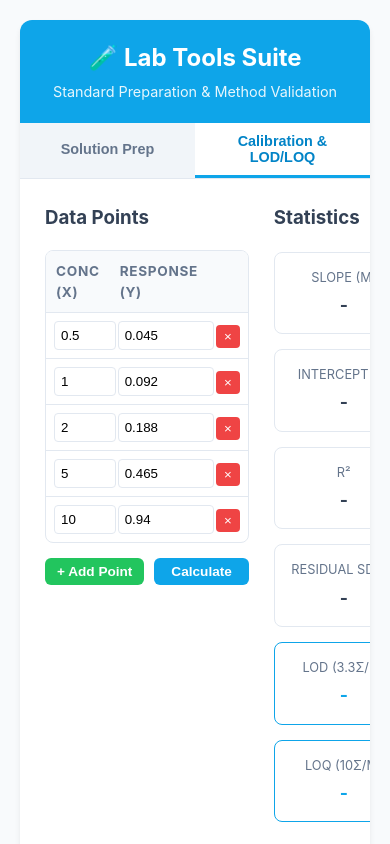
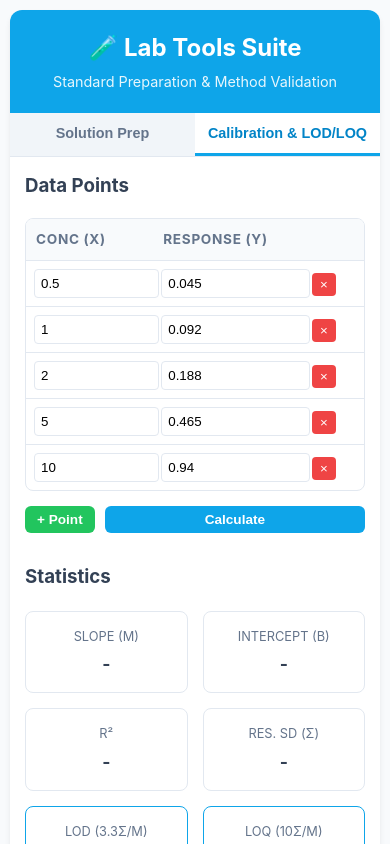
Before and after one commit to vishnusreejith/Lab-std-prep-and-QA-QC-tool, a plain HTML site: page index.html in a window 390 px wide. Both pictures are taken after a click on the button "Calibration & LOD/LOQ". Shown: the top 844 px of the page. Drawn offline with nearby package versions, Linux system fonts and the light colour scheme.

Commit message:
Update index.html

```diff
--- a/index.html
+++ b/index.html
@@ -37,6 +37,8 @@
             border-radius: 12px;
             box-shadow: 0 4px 6px -1px rgba(0, 0, 0, 0.1);
             overflow: hidden;
+            display: flex;
+            flex-direction: column;
         }
 
         /* Header */
@@ -55,6 +57,7 @@
             display: flex;
             border-bottom: 1px solid var(--border);
             background: #f1f5f9;
+            flex-wrap: wrap; /* Allow wrapping on very small screens */
         }
 
         .nav-btn {
@@ -67,6 +70,8 @@
             color: var(--secondary);
             transition: all 0.2s;
             border-bottom: 3px solid transparent;
+            min-width: 140px; /* Ensure click target is decent */
+            white-space: nowrap;
         }
 
         .nav-btn:hover {
@@ -171,6 +176,7 @@
             font-size: 1.5rem;
             font-weight: 700;
             color: var(--primary-dark);
+            word-break: break-all; /* Prevent overflow of long numbers */
         }
 
         .formula-note {
@@ -180,17 +186,26 @@
             font-style: italic;
         }
 
+        /* Calibration Layout */
+        .calib-layout {
+            display: grid;
+            grid-template-columns: 1fr 1.2fr;
+            gap: 25px;
+        }
+
         /* Data Table */
         .data-table-container {
             border: 1px solid var(--border);
             border-radius: 8px;
-            overflow: hidden;
+            overflow-x: auto; /* Allow scrolling on small screens */
             margin-bottom: 15px;
+            -webkit-overflow-scrolling: touch;
         }
 
         table {
             width: 100%;
             border-collapse: collapse;
+            min-width: 250px; /* Ensure table doesn't collapse too much */
         }
 
         th {
@@ -201,6 +216,7 @@
             letter-spacing: 0.05em;
             color: var(--secondary);
             text-align: left;
+            white-space: nowrap;
         }
 
         td {
@@ -213,12 +229,13 @@
             padding: 6px;
             border: 1px solid var(--border);
             border-radius: 4px;
+            min-width: 60px; /* Prevent inputs from vanishing */
         }
 
         /* Stats Grid */
         .stats-grid {
             display: grid;
-            grid-template-columns: repeat(auto-fit, minmax(140px, 1fr));
+            grid-template-columns: repeat(auto-fit, minmax(130px, 1fr));
             gap: 15px;
             margin-top: 20px;
         }
@@ -232,13 +249,14 @@
         }
 
         .stat-label { font-size: 0.8rem; color: var(--secondary); text-transform: uppercase; }
-        .stat-val { font-size: 1.1rem; font-weight: 700; color: var(--text); margin-top: 5px; }
+        .stat-val { font-size: 1.1rem; font-weight: 700; color: var(--text); margin-top: 5px; word-break: break-word; }
         .stat-val.highlight { color: var(--primary); }
 
         .chart-wrapper {
             margin-top: 25px;
             height: 300px;
             position: relative;
+            width: 100%;
         }
 
         /* Tip Box */
@@ -256,6 +274,7 @@
             cursor: pointer;
             font-weight: 600;
             list-style: none;
+            user-select: none;
         }
         details > summary::-webkit-details-marker {
             display: none;
@@ -275,9 +294,32 @@
             margin-top: 4px;
         }
 
-        @media (max-width: 600px) {
-            .nav-btn { font-size: 0.9rem; padding: 10px; }
-            .input-grid { grid-template-columns: 1fr; }
+        /* Mobile Adjustments */
+        @media (max-width: 768px) {
+            body {
+                padding: 10px;
+            }
+
+            .calib-layout {
+                grid-template-columns: 1fr; /* Stack vertically on mobile */
+                gap: 30px;
+            }
+
+            .tab-content {
+                padding: 15px;
+            }
+
+            .nav-btn {
+                padding: 12px 8px;
+                font-size: 0.9rem;
+            }
+
+            h1 { font-size: 1.3rem; }
+
+            /* Ensure charts don't break width */
+            .chart-wrapper {
+                height: 250px;
+            }
         }
     </style>
 </head>
@@ -298,7 +340,7 @@
     <div id="prep" class="tab-content active">
         <div class="input-grid">
             <div class="form-group">
-                <label>Target Concentration (mg/L or ppm)</label>
+                <label>Target Conc. (mg/L)</label>
                 <input type="number" id="conc" placeholder="e.g. 1000">
             </div>
             <div class="form-group">
@@ -306,26 +348,26 @@
                 <input type="number" id="vol" placeholder="e.g. 100">
             </div>
             <div class="form-group">
-                <label>Source Chemical Purity (%)</label>
+                <label>Source Purity (%)</label>
                 <input type="number" id="purity" value="100" placeholder="e.g. 99.5">
             </div>
         </div>
 
         <div style="background: #f1f5f9; padding: 15px; border-radius: 8px; margin-bottom: 20px; border: 1px solid var(--border);">
             <div style="margin-bottom:15px; font-weight:600; color:var(--primary-dark); display:flex; justify-content:space-between; align-items:center;">
-                <span>Atomic/Molecular Weight Correction</span>
+                <span>Atomic/MW Correction</span>
                 <span style="font-size:0.8rem; color:var(--secondary); font-weight:normal;">Optional</span>
             </div>
 
             <div class="tip-box">
                 <details>
-                    <summary>💡 How to use "Ions per Formula Unit"? (Click to expand)</summary>
+                    <summary>💡 "Ions per Formula Unit"?</summary>
                     <div style="margin-top: 10px; line-height: 1.6;">
                         <p style="margin:5px 0;">This factor adjusts for the stoichiometry when your source chemical contains multiple atoms of the target ion.</p>
                         <ul style="padding-left: 20px; margin: 5px 0;">
-                            <li><strong>Example 1:</strong> Preparing Cl⁻ standard using NaCl.<br>Value = <strong>1</strong> (1 Cl in NaCl)</li>
-                            <li><strong>Example 2:</strong> Preparing Cl⁻ standard using CaCl₂.<br>Value = <strong>2</strong> (2 Cl in CaCl₂)</li>
-                            <li><strong>Example 3:</strong> Preparing Na⁺ standard using Na₂SO₄.<br>Value = <strong>2</strong> (2 Na in Na₂SO₄)</li>
+                            <li><strong>Ex 1:</strong> Cl⁻ from NaCl.<br>Value = <strong>1</strong> (1 Cl in NaCl)</li>
+                            <li><strong>Ex 2:</strong> Cl⁻ from CaCl₂.<br>Value = <strong>2</strong> (2 Cl in CaCl₂)</li>
+                            <li><strong>Ex 3:</strong> Na⁺ from Na₂SO₄.<br>Value = <strong>2</strong> (2 Na in Na₂SO₄)</li>
                         </ul>
                     </div>
                 </details>
@@ -333,7 +375,7 @@
 
             <div class="input-grid" style="margin-bottom: 0;">
                 <div class="form-group">
-                    <label>Source Chemical Formula</label>
+                    <label>Source Chem Formula</label>
                     <input type="text" id="sourceFormula" placeholder="e.g. CaCl2" onblur="handleFormulaInput('source')">
                     <div class="helper-text">Auto-calculates MW</div>
                 </div>
@@ -345,7 +387,7 @@
 
             <div class="input-grid" style="margin-bottom: 0; margin-top: 15px;">
                 <div class="form-group">
-                    <label>Target Species Formula</label>
+                    <label>Target Formula</label>
                     <input type="text" id="targetFormula" placeholder="e.g. Cl" onblur="handleFormulaInput('target')">
                     <div class="helper-text">Auto-sets Stoichiometry</div>
                 </div>
@@ -354,7 +396,7 @@
                     <input type="number" id="targetMW" placeholder="e.g. 35.45">
                 </div>
                 <div class="form-group">
-                    <label>Ions per Formula Unit</label>
+                    <label>Ions per Formula</label>
                     <input type="number" id="stoich" value="1" placeholder="e.g. 2">
                     <div class="helper-text">Check tip above</div>
                 </div>
@@ -377,9 +419,10 @@
 
     <!-- TAB 2: Calibration -->
     <div id="calib" class="tab-content">
-        <div style="display: grid; grid-template-columns: 1fr 1.2fr; gap: 25px;">
+        <!-- Replaced inline grid with class -->
+        <div class="calib-layout">
 
-            <!-- Left: Data Entry -->
+            <!-- Section 1: Data Entry -->
             <div>
                 <h3 style="margin-top:0;">Data Points</h3>
                 <div class="data-table-container">
@@ -397,12 +440,12 @@
                     </table>
                 </div>
                 <div style="display: flex; gap: 10px;">
-                    <button class="btn btn-sm btn-add" onclick="addRow()">+ Add Point</button>
+                    <button class="btn btn-sm btn-add" onclick="addRow()">+ Point</button>
                     <button class="btn btn-sm btn-primary" style="flex:1;" onclick="processCalibration()">Calculate</button>
                 </div>
             </div>
 
-            <!-- Right: Results -->
+            <!-- Section 2: Results -->
             <div>
                 <h3 style="margin-top:0;">Statistics</h3>
                 <div class="stats-grid">
@@ -419,7 +462,7 @@
                         <div class="stat-val" id="r2">-</div>
                     </div>
                     <div class="stat-card">
-                        <div class="stat-label">Residual SD (σ)</div>
+                        <div class="stat-label">Res. SD (σ)</div>
                         <div class="stat-val" id="syx">-</div>
                     </div>
                     <div class="stat-card" style="border-color: var(--primary);">
```
